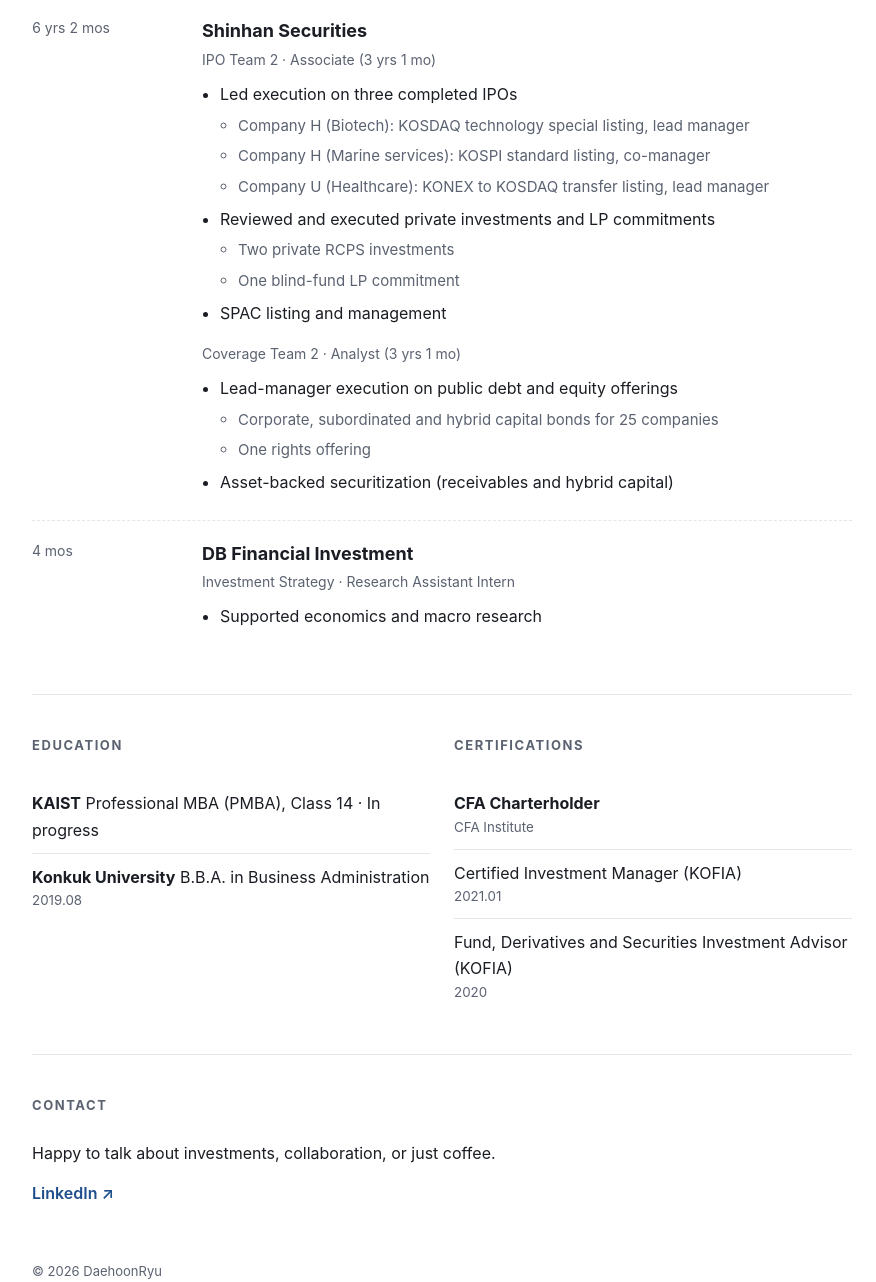
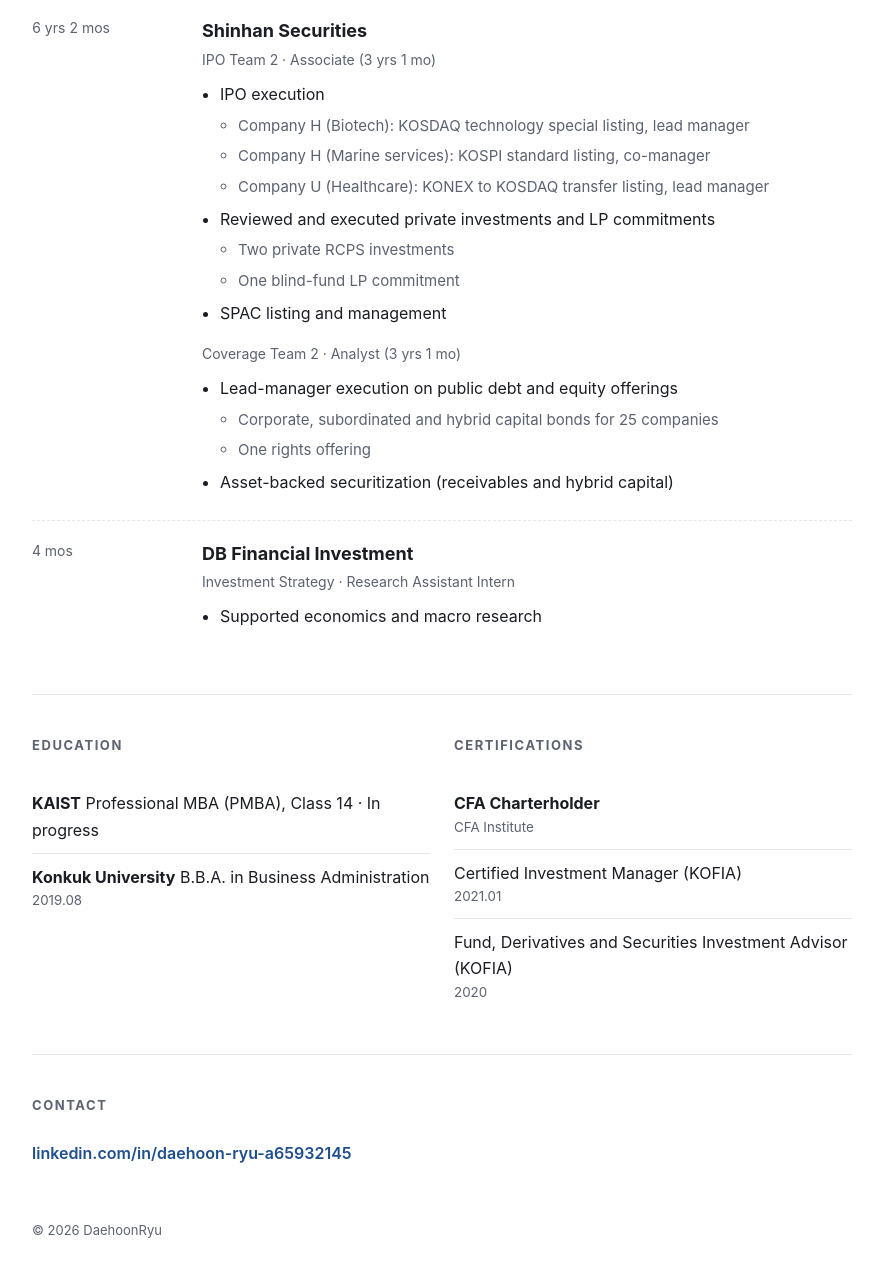
Before and after one commit to daehoon-ryu/daehoon-ryu.github.io, a plain HTML site: page index.html in a window 1280 px wide. Shown: the part 938-2220 px from the top of the page, without its empty margins (198-1074 px from the left). After the commit the page ends 2180 px from the top, so only its background shows below. Drawn offline with Linux system fonts and the light colour scheme; a web font is replaced by a local one.

Commit message:
Update contact link and experience wording

```diff
--- a/index.html
+++ b/index.html
@@ -175,7 +175,7 @@
           <h3><span data-lang="ko">신한투자증권</span><span data-lang="en">Shinhan Securities</span></h3>
           <p class="sub"><span data-lang="ko">IPO2부 · 대리 (3년 1개월)</span><span data-lang="en">IPO Team 2 · Associate (3 yrs 1 mo)</span></p>
           <ul>
-            <li><span data-lang="ko">IPO 실무 책임자로 3개사 상장 완료</span><span data-lang="en">Led execution on three completed IPOs</span>
+            <li><span data-lang="ko">IPO 실무</span><span data-lang="en">IPO execution</span>
               <ul>
                 <li><span data-lang="ko">H사 (바이오): 코스닥 기술특례상장, 대표주관</span><span data-lang="en">Company H (Biotech): KOSDAQ technology special listing, lead manager</span></li>
                 <li><span data-lang="ko">H사 (조선해양 서비스): 유가증권시장 일반상장, 공동주관</span><span data-lang="en">Company H (Marine services): KOSPI standard listing, co-manager</span></li>
@@ -244,11 +244,7 @@
     <section id="contact" class="contact">
       <h2><span data-lang="ko">연락</span><span data-lang="en">Contact</span></h2>
       <p>
-        <span data-lang="ko">투자, 협업, 커피챗 모두 환영합니다.</span>
-        <span data-lang="en">Happy to talk about investments, collaboration, or just coffee.</span>
-      </p>
-      <p>
-        <a href="https://www.linkedin.com/in/daehoon-ryu-a65932145/" target="_blank" rel="noopener noreferrer">LinkedIn ↗</a>
+        <a href="https://www.linkedin.com/in/daehoon-ryu-a65932145/" target="_blank" rel="noopener noreferrer">linkedin.com/in/daehoon-ryu-a65932145</a>
       </p>
     </section>
   </main>
```
